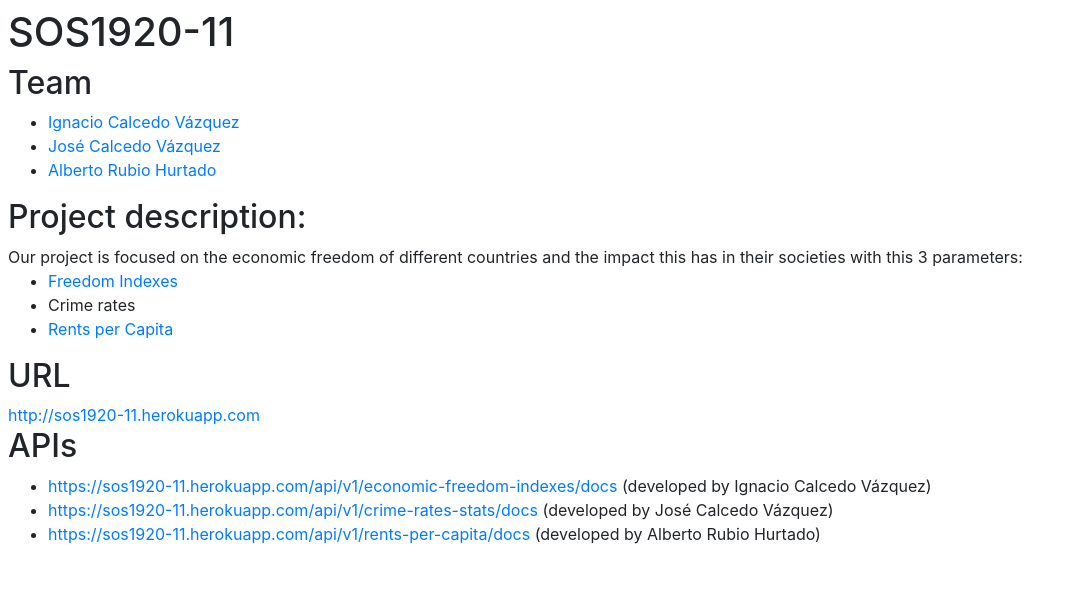
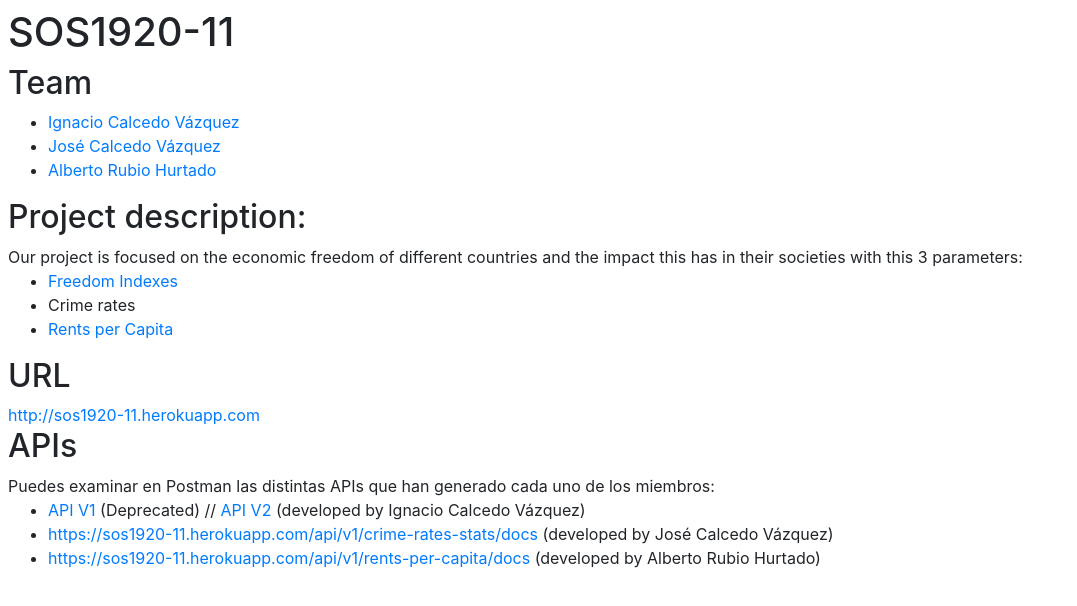
Before and after one commit to gti-sos/SOS1920-11, a Svelte app: page / in a window 1280 px wide. Shown: the top 606 px of the page, without its empty margins (0-1077 px from the left). Built offline with nearby package versions, Linux system fonts and the light colour scheme.

Commit message:
modificado index para contener las urls de las dos apis de efi

```diff
--- a/src/front/index.svelte
+++ b/src/front/index.svelte
@@ -33,12 +33,12 @@
 		<h2>
 			APIs
 		</h2>
+		Puedes examinar en Postman las distintas APIs que han generado cada uno de los miembros:
+		<br>
 		<ul>
-
-
-			<li><a href="https://documenter.getpostman.com/view/10701438/SzYUZgNc">https://sos1920-11.herokuapp.com/api/v1/economic-freedom-indexes/docs</a> (developed by Ignacio Calcedo Vázquez)</li>
-				<li><a href=" https://documenter.getpostman.com/view/10701451/Szf3aVio">https://sos1920-11.herokuapp.com/api/v1/crime-rates-stats/docs</a> (developed by José Calcedo Vázquez)</li>
-				<li><a href="https://documenter.getpostman.com/view/9107347/SzYUa25s">https://sos1920-11.herokuapp.com/api/v1/rents-per-capita/docs</a> (developed by Alberto Rubio Hurtado)</li>
+			<li><a href="https://documenter.getpostman.com/view/10701438/SzYUZgNc">API V1</a> (Deprecated) // <a href="https://documenter.getpostman.com/view/10701438/SzmcbzBj">API V2</a> (developed by Ignacio Calcedo Vázquez)</li>
+			<li><a href=" https://documenter.getpostman.com/view/10701451/Szf3aVio">https://sos1920-11.herokuapp.com/api/v1/crime-rates-stats/docs</a> (developed by José Calcedo Vázquez)</li>
+			<li><a href="https://documenter.getpostman.com/view/9107347/SzYUa25s">https://sos1920-11.herokuapp.com/api/v1/rents-per-capita/docs</a> (developed by Alberto Rubio Hurtado)</li>
 		</ul>
 		</div>
 </main>
```
Also changed, not shown: 1 other file (tests, documents, lock files or other folders).
